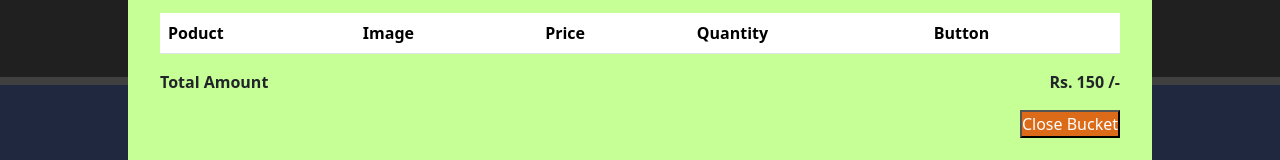
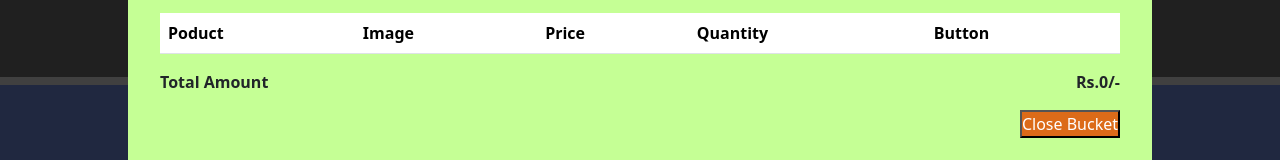
Before and after one commit to CoolShivas/React_Building_Ecommerce_Website, a React (Vite) app in the folder Building_Ecommerce_Website/: page / in a window 1280 px wide. Both pictures are taken after a click on the button "Cart". Shown: the part 179-339 px from the top of the page. Built offline with nearby package versions, Linux system fonts and the light colour scheme; grey boxes are pictures that could not be loaded.

Commit message:
Total_Functionality_Added_in_BucketItems_by_ReduceMethod

```diff
--- a/Building_Ecommerce_Website/src/components/Cart/Bucket.jsx
+++ b/Building_Ecommerce_Website/src/components/Cart/Bucket.jsx
@@ -1,7 +1,16 @@
 import CartIcon from "./CartIcon";
 import classes from "./Bucket.module.css";
+import { useContext } from "react";
+import CartContext from "../../store/CartContext";
 
 const Bucket = ({ showBucketXYZ }) => {
+  const { cartItems } = useContext(CartContext);
+
+  //   let badgeQty = 0;
+  //   cartItems.forEach((crr) => {
+  //     badgeQty = badgeQty + Number(crr.badgeQty);
+  //   });
+
   return (
     <div className={classes.cart_with_badge}>
       <button className={classes.btn_cart} onClick={showBucketXYZ}>
@@ -9,6 +18,9 @@ const Bucket = ({ showBucketXYZ }) => {
         <span className={classes.cart_only}> Cart </span>
       </button>
       <span className={classes.badge}> 0 </span>
+      {/* <span className={classes.badge}> {numberOfCartProducts} </span> */}
+      {/* {console.log(badgeQty)} */}
+      {/* <span className={classes.badge}> {badgeQty} </span> */}
     </div>
   );
 };
--- a/Building_Ecommerce_Website/src/components/Cart/BucketItems.jsx
+++ b/Building_Ecommerce_Website/src/components/Cart/BucketItems.jsx
@@ -6,6 +6,10 @@ import CartContext from "../../store/CartContext";
 const BucketItems = (props) => {
   const { cartItems } = useContext(CartContext);
   console.log(cartItems);
+
+  const totalAccumulatedAmt = cartItems.reduce((acc, curr) => {
+    return acc + parseFloat(curr.priceABC);
+  }, 0);
 
   return (
     <ModalOverlay hideBucketABC={props.hideBucketABC}>
@@ -40,7 +44,8 @@ const BucketItems = (props) => {
 
       <div className={classes.accumulated_amt}>
         <span>Total Amount</span>
-        <span> Rs. 150 /-</span>
+        {/* <span> Rs. 150 /-</span> */}
+        <span> Rs.{totalAccumulatedAmt}/- </span>
       </div>
 
       <button
```
